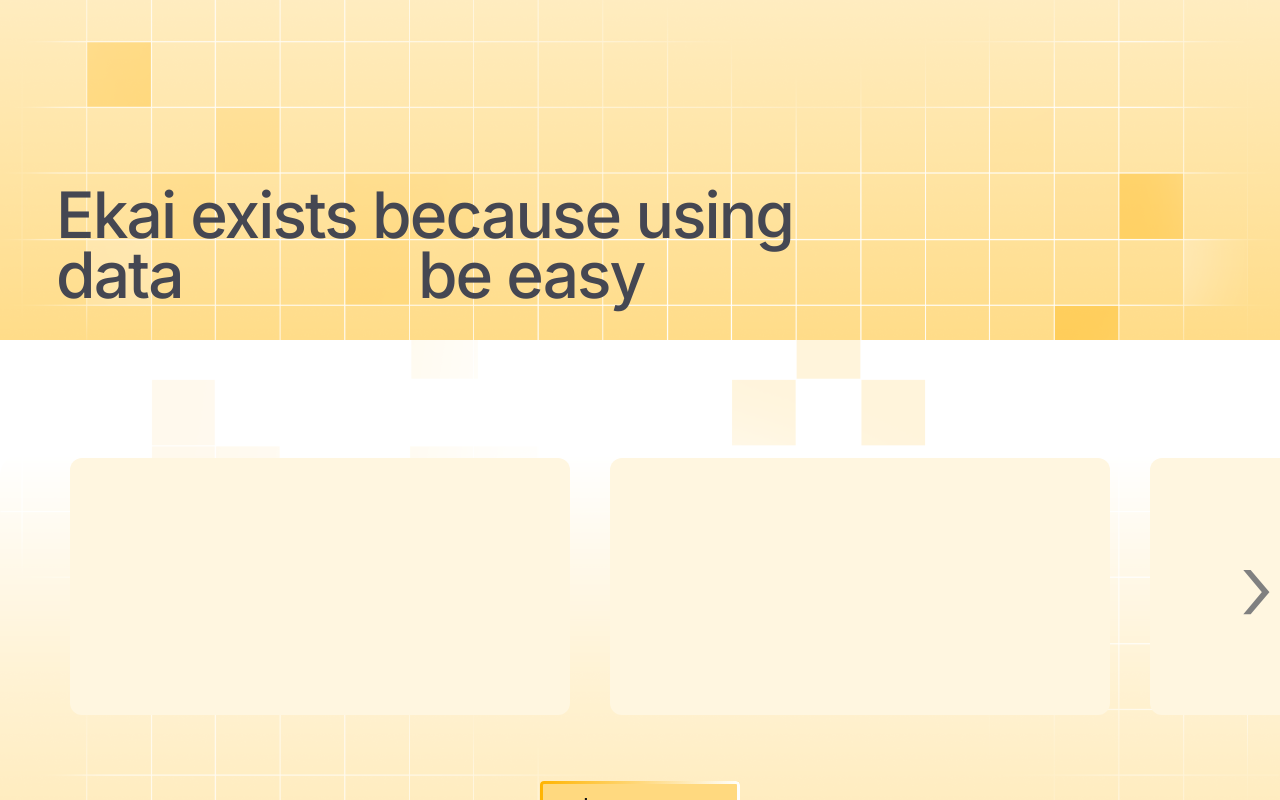
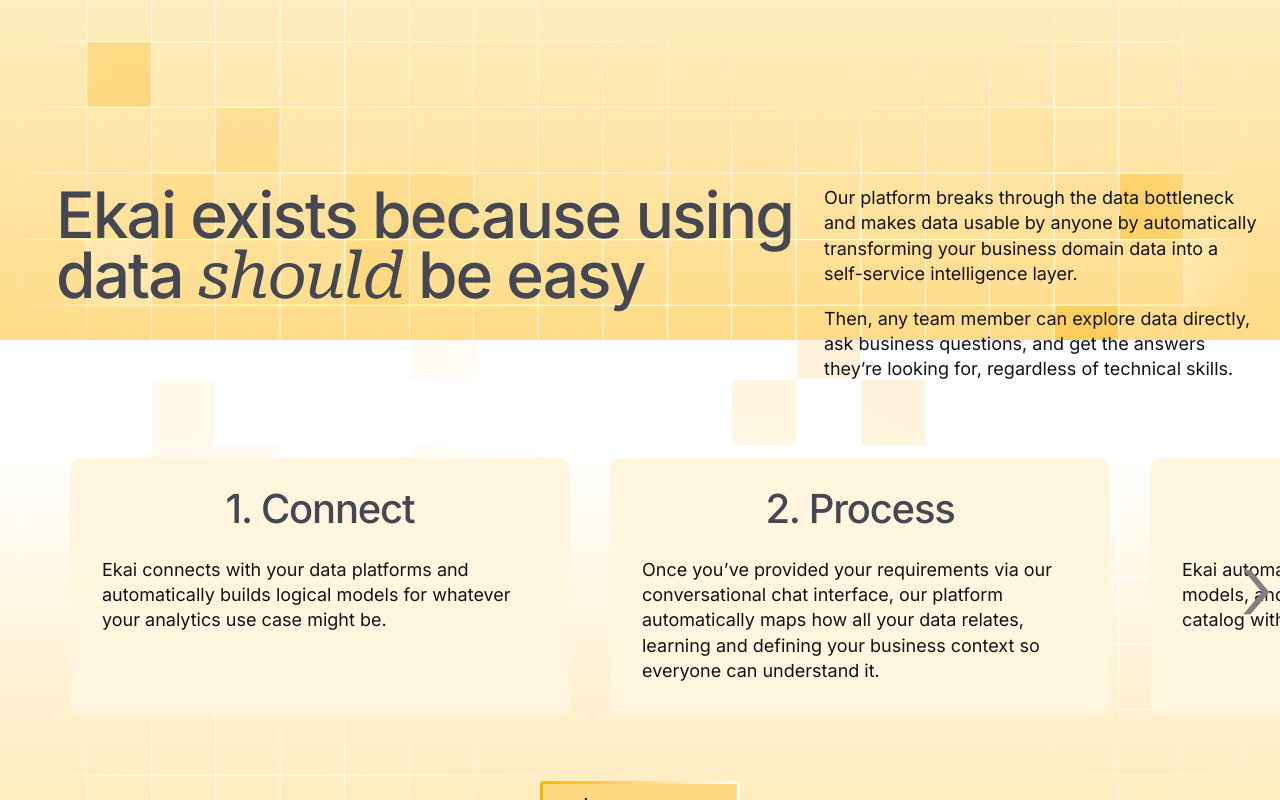
Before and after one commit to whatdakell/ekai-repo, a React (Create React App) app: page / in a window 1280 px wide. Shown: the part 2060-2860 px from the top of the page. Built offline with nearby package versions, Linux system fonts and the light colour scheme.

Commit message:
animations

```diff
--- a/src/App.js
+++ b/src/App.js
@@ -65,13 +65,14 @@
 			</ViewportTrigger>
 
 			{/* Will make reusable */}
+			<ViewportTrigger>
 				<section className='content inner-max-width '>
 					<div className='copy-box inner-max-width-tight'>
 						<h2>
 							With Ekai, data projects can be measured <em>in hours</em>, not months
 						</h2>
 					</div>
-
+					<ViewportTrigger stagger>
 						<div className='cards two-grid'>
 							<div className='card'>
 								<h3>11X faster data project execution</h3>
@@ -90,17 +91,21 @@
 								<p>Business teams reduce analytical development costs by 70-80% while making your data available to everyone. This time and cost savings can be redistributed to other crucial projects.</p>
 							</div>
 						</div>
+					</ViewportTrigger>
 					<a href='#' className='btn btn-gradient'>
 						Book a demo
 					</a>
 				</section>
+			</ViewportTrigger>
+			<ViewportTrigger stagger>
 				<div className='copy-box copy-box-left inner-max-width vertical-spacing'>
 					<h2>Backed by proud partners within the data and AI community</h2>
 					<div className='copy-box-p'>
 						<img src='/images/ai-community.png' />
 					</div>
 				</div>
-
+			</ViewportTrigger>
+			<ViewportTrigger>
 				<div className='content ek-for-everyone'>
 					<HoverAccordion />
 					<div className='inner-max-width-tight'>
@@ -111,21 +116,26 @@
 							Book a demo
 						</a>
 					</div>
-
+				</div>
+			</ViewportTrigger>
+			<ViewportTrigger>
 				<section className='content inner-max-width center'>
 					<Team />
 				</section>
+			</ViewportTrigger>
 			<HoverTimeline />
-			</div>
+
 			<ViewportTrigger>
 				<CopyMediaBlock type='video' src='/videos/Ekai-AI.mp4' poster='/images/thumbnail.png' />
 			</ViewportTrigger>
-
+			<ViewportTrigger>
 				<PricingTable />
+			</ViewportTrigger>
 
 			<div className='content'>
 				<Faq />
 			</div>
+			<ViewportTrigger>
 				<div className='content'>
 					<div className=' copy-box copy-box-left  inner-max-width-tight'>
 						<div className='copy-box-inner'>
@@ -140,6 +150,7 @@
 						</a>
 					</div>
 				</div>
+			</ViewportTrigger>
 			<ContactForm />
 			<Footer />
 		</div>
--- a/src/components/Faq.js
+++ b/src/components/Faq.js
@@ -1,5 +1,7 @@
 import React, { useState } from 'react';
 import '../styles/components/_faq.scss';
+import ViewportTrigger from './ViewportTrigger';
+
 const faqs = [
 	{
 		question: 'What does Ekai do?',
@@ -37,7 +39,7 @@
 	return (
 		<div className='faq-section inner-max-width'>
 			<h2>FAQs</h2>
-
+			<ViewportTrigger stagger>
 				<div className='faq-list'>
 					{faqs.map((faq, index) => (
 						<div key={index} className={`faq-item ${activeIndex === index ? 'active' : ''}`} onClick={() => toggle(index)}>
@@ -53,6 +55,7 @@
 						</div>
 					))}
 				</div>
+			</ViewportTrigger>
 		</div>
 	);
 }
--- a/src/components/HoverAccordion.js
+++ b/src/components/HoverAccordion.js
@@ -1,6 +1,6 @@
 import React, { useState } from 'react';
 import '../styles/components/_hoverAccordion.scss';
-
+import ViewportTrigger from './ViewportTrigger';
 const roles = [
 	{
 		role: 'Sales',
@@ -38,7 +38,7 @@
 	return (
 		<div className='accordion-section inner-max-width-tight'>
 			<h2>Ekai is for everyone</h2>
-
+			<ViewportTrigger stagger threshold='0.5'>
 				<div className='accordion border-card'>
 					{/* Header row */}
 					<div className='accordion-header'>
@@ -72,6 +72,7 @@
 						</div>
 					))}
 				</div>
+			</ViewportTrigger>
 		</div>
 	);
 }
--- a/src/components/PricingTable.js
+++ b/src/components/PricingTable.js
@@ -1,5 +1,6 @@
 import React from 'react';
 import '../styles/components/_pricingTimeline.scss';
+import ViewportTrigger from './ViewportTrigger';
 
 const plans = [
 	{
@@ -38,6 +39,7 @@
 
 			<div className='pricing-grid'>
 				{plans.map((plan, index) => (
+					<ViewportTrigger stagger>
 						<div key={index} className='pricing-card'>
 							<h3>{plan.name}</h3>
 							<div className='top-price border-card'>
@@ -62,6 +64,7 @@
 								</ul>
 							</div>
 						</div>
+					</ViewportTrigger>
 				))}
 			</div>
 
--- a/src/components/Slider.js
+++ b/src/components/Slider.js
@@ -92,14 +92,14 @@
 					// }}
 					// onTransitionEnd={handleTransitionEnd}
 				>
-					<ViewportTrigger stagger>
-						{steps.map((step, index) => (
+					{steps.map((step, index) => (
+						<ViewportTrigger once stagger>
 							<div key={index} className='slide'>
 								<h3>{step.title}</h3>
 								<p>{step.text}</p>
 							</div>
-						))}
-					</ViewportTrigger>
+						</ViewportTrigger>
+					))}
 				</div>
 			</div>
 			<div className='nav-btns'>
--- a/src/components/SliderSection.js
+++ b/src/components/SliderSection.js
@@ -5,9 +5,9 @@
 import ViewportTrigger from './ViewportTrigger';
 function SliderSection({}) {
 	return (
+		<ViewportTrigger>
 			<div className='slider-section vertical-spacing'>
 				<div className='copy-box  copy-box-left inner-max-width'>
-				<ViewportTrigger stagger>
 					<h2>
 						Ekai exists because using data <em>should</em> be easy
 					</h2>
@@ -15,13 +15,14 @@
 						<p> Our platform breaks through the data bottleneck and makes data usable by anyone by automatically transforming your business domain data into a self-service intelligence layer.</p>
 						<p>Then, any team member can explore data directly, ask business questions, and get the answers they’re looking for, regardless of technical skills.</p>
 					</div>
-				</ViewportTrigger>
 				</div>
+
 				<section className='steps-section'>
 					<Slider />
 				</section>
 				<button className='btn btn-gradient center'>Learn more</button>
 			</div>
+		</ViewportTrigger>
 	);
 }
 
--- a/src/components/Team.js
+++ b/src/components/Team.js
@@ -1,7 +1,7 @@
 import React, { useState } from 'react';
 import '../styles/components/_team.scss';
-// import './styles/main.scss';
-// import Slider from './Slider';
+
+import ViewportTrigger from './ViewportTrigger';
 
 const team = [
 	{
@@ -39,10 +39,12 @@
 			<h2>
 				Meet the team making your data work for <em>everyone.</em>
 			</h2>
+
 			<div className='team-grid'>
 				{team.map((member, index) => {
 					const isExpanded = expandedIndex === index;
 					return (
+						<ViewportTrigger stagger>
 							<div key={index} className={`team-card ${isExpanded ? 'expanded' : ''}`}>
 								<h3>{member.name}</h3>
 								<p className='title center' dangerouslySetInnerHTML={{ __html: member.title }}></p>
@@ -53,6 +55,7 @@
 									{isExpanded ? 'Read less ^' : 'Read more v'}
 								</button>
 							</div>
+						</ViewportTrigger>
 					);
 				})}
 			</div>
--- a/src/components/ViewportTrigger.js
+++ b/src/components/ViewportTrigger.js
@@ -1,8 +1,8 @@
 import React, { Children, cloneElement, isValidElement } from 'react';
 import { useInView } from '../hooks/useInView';
 
-export default function ViewportTrigger({ children, stagger = false, threshold = 0.2, staggerDelay = 80, parentClass = 'stagger' }) {
-	const [ref, inView] = useInView({ threshold });
+export default function ViewportTrigger({ children, stagger = false, threshold = 0.2, once = false, onlyScrollDown = false, parentClass = 'stagger' }) {
+	const [ref, inView] = useInView({ threshold, once, onlyScrollDown });
 
 	// CASE 1: stagger = true → enhance children + add parent class
 	if (stagger) {
--- a/src/hooks/useInView.js
+++ b/src/hooks/useInView.js
@@ -1,6 +1,7 @@
 import { useState, useEffect, useRef } from 'react';
 
 export function useInView(options = {}) {
+	const { once = false, threshold = 0.3, ...rest } = options;
 	const ref = useRef(null);
 	const [inView, setInView] = useState(false);
 
@@ -9,11 +10,15 @@
 			([entry]) => {
 				if (entry.isIntersecting) {
 					setInView(true);
-				} else {
+					if (once && ref.current) {
+						// stop observing after first intersection
+						observer.unobserve(ref.current);
+					}
+				} else if (!once) {
 					setInView(false);
 				}
 			},
-			{ threshold: 0.3, ...options } // 20% visible by default
+			{ threshold, ...rest }
 		);
 
 		if (ref.current) observer.observe(ref.current);
@@ -21,7 +26,7 @@
 		return () => {
 			if (ref.current) observer.unobserve(ref.current);
 		};
-	}, [options]);
+	}, [once, threshold, rest]);
 
 	return [ref, inView];
 }
--- a/src/styles/components/_faq.scss
+++ b/src/styles/components/_faq.scss
@@ -45,7 +45,12 @@
 		background: #fff; /* inner fill */
 		padding: 30px;
 		cursor: pointer;
-		transition: background 0.3s ease;
+		// transition: background 0.3s ease;
+		// transition-behavior: normal;
+		// transition-duration: 0.3s;
+		// transition-timing-function: ease;
+		// transition-delay: 0s;
+		// transition-property: background;
 		position: relative;
 		margin-top: 20px;
 		@include bp(S) {
--- a/src/styles/components/_team.scss
+++ b/src/styles/components/_team.scss
@@ -17,7 +17,6 @@
 
 .team-card {
 	background: #fff3d5;
-	// border: 2px solid #ffcc66;
 	border-radius: 16px;
 	padding: 1.5rem;
 	text-align: center;
@@ -28,27 +27,23 @@
 		content: '';
 		position: absolute;
 		inset: 0;
-		padding: 3px; /* border thickness */
+		padding: 3px;
 		border-radius: inherit;
 		background: linear-gradient(to right, #ffd97f, #ffd97f 51%, #fefffe);
 		-webkit-mask: linear-gradient(#000 0 0) content-box, linear-gradient(#000 0 0);
 		-webkit-mask-composite: xor;
-		mask-composite: exclude; /* only the ring remains */
+		mask-composite: exclude;
 		pointer-events: none;
 	}
 
 	img {
-		width: 120px;
-		height: 120px;
-		object-fit: cover;
-		border-radius: 12px;
+		width: 100%;
+		border-radius: 22px;
 		margin-bottom: 1rem;
 	}
 
 	h3 {
 		margin: 0.5rem 0 0.25rem;
-		// font-size: 1.25rem;
-		// font-weight: 600;
 	}
 
 	.title {
@@ -62,14 +57,14 @@
 		// line-height: 1.4;
 		// text-align: left;
 		margin-bottom: 1rem;
-		transition: all 0.3s ease;
+		// transition: all 0.3s ease;
 	}
 
 	.read-more {
 		background: none;
 		border: none;
 		cursor: pointer;
-		transition: color 0.2s ease;
+		// transition: color 0.2s ease;
 		font-size: 18px;
 		font-weight: normal;
 		font-stretch: normal;
```
Also changed, not shown: src/styles/abstracts/_animations.scss (+0 -11 lines). Lines whose indentation alone changed are shown as unchanged.
